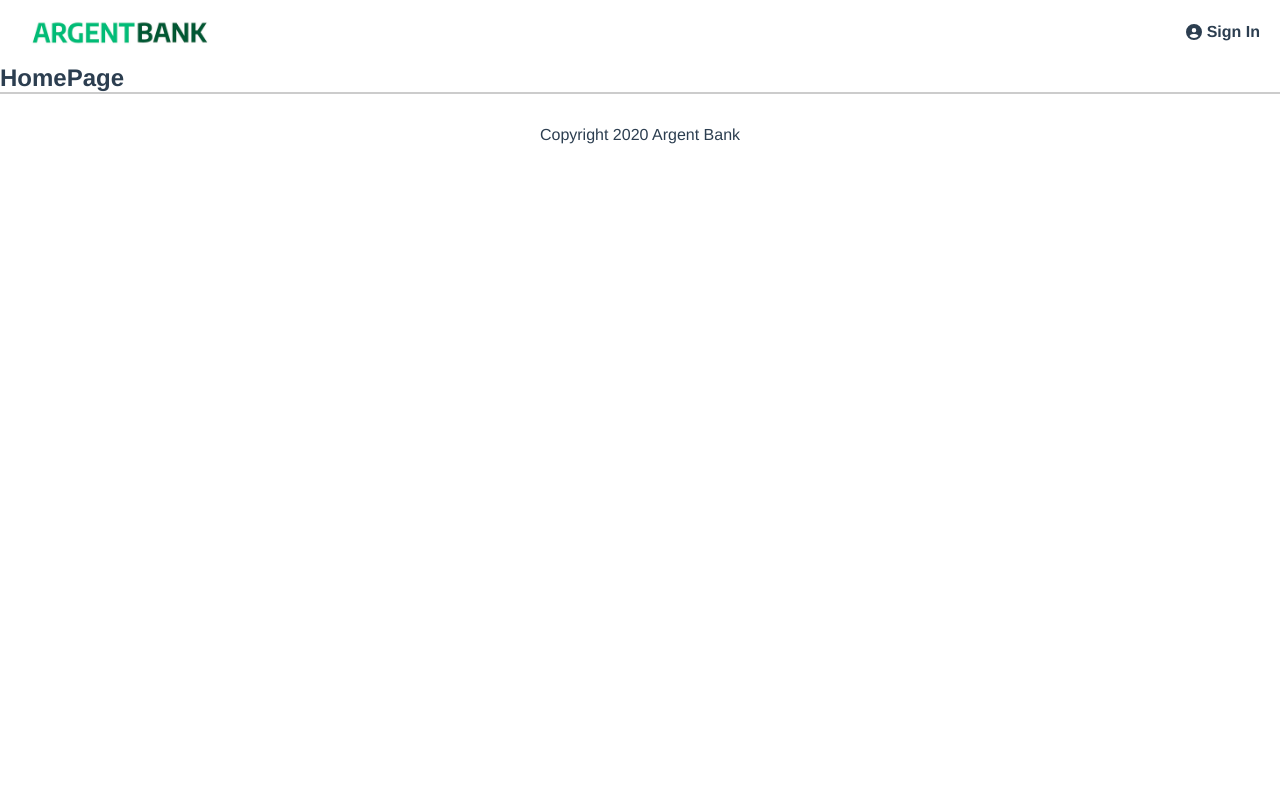
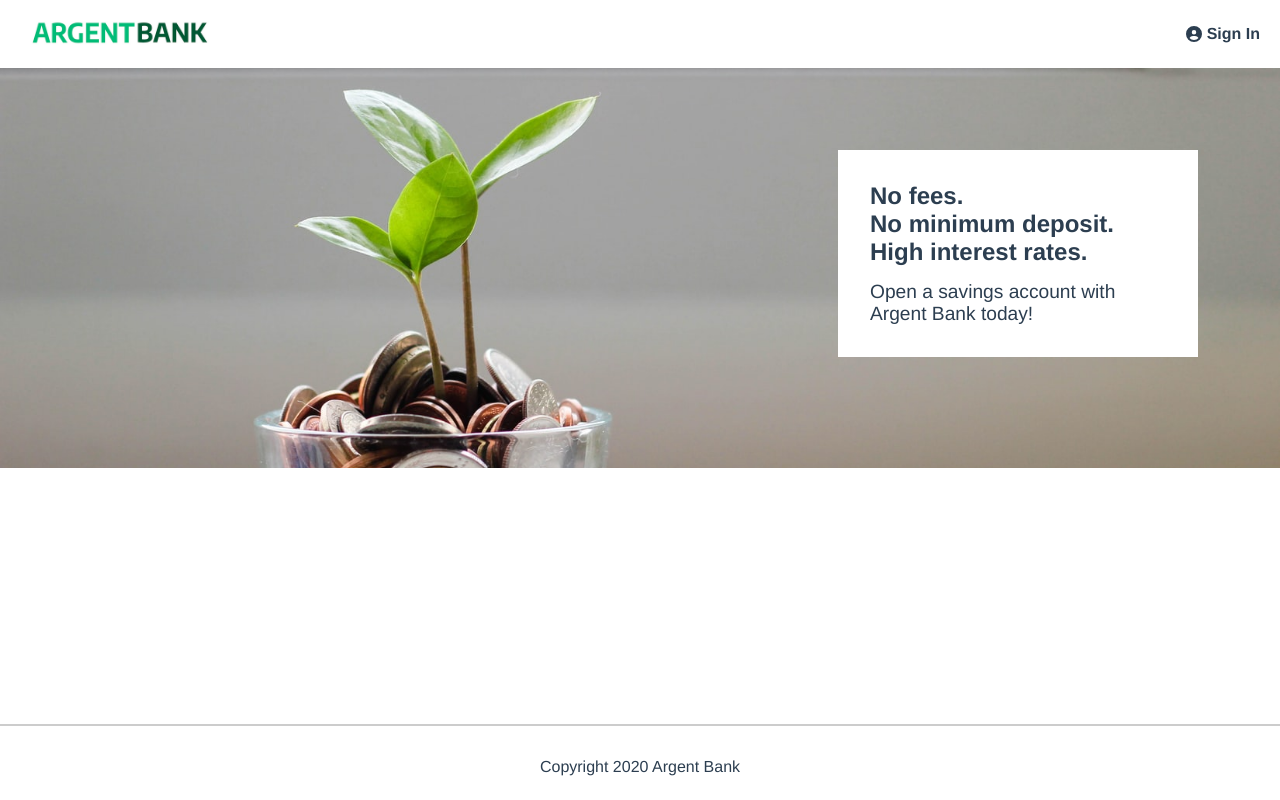
Before and after one commit to Karlito14/projet13ArgentBank, a React (Vite) app in the folder client/: page / in a window 1280 px wide. Built offline with nearby package versions, Linux system fonts and the light colour scheme.

Commit message:
design banner component

```diff
--- a/client/src/App.tsx
+++ b/client/src/App.tsx
@@ -1,13 +1,15 @@
-import { Outlet } from "react-router-dom";
+import { Outlet } from 'react-router-dom';
 import './assets/styles/global.scss';
-import { Header } from "./components/Header/Header";
-import { Footer } from "./components/Footer/Footer";
+import { Header } from './components/Header/Header';
+import { Footer } from './components/Footer/Footer';
 
 function App() {
   return (
-    <div>
+    <div className='container'>
       <Header />
-      <Outlet />
+      <main className='main'>
+        <Outlet />
+      </main>
       <Footer />
     </div>
   );
--- /dev/null
+++ b/client/src/assets/styles/_mixins.scss
@@ -0,0 +1,5 @@
+@mixin md {
+  @media screen and (max-width: 920px) {
+    @content;
+  }
+}
--- a/client/src/assets/styles/global.scss
+++ b/client/src/assets/styles/global.scss
@@ -20,3 +20,13 @@ a {
   text-decoration: none;
   color: variables.$color-text;
 }
+
+.container {
+  display: flex;
+  flex-direction: column;
+  min-height: 100vh;
+}
+
+.main {
+  flex: auto;
+}
--- /dev/null
+++ b/client/src/components/Banner/Banner.tsx
@@ -0,0 +1,15 @@
+import style from './banner.module.scss';
+
+export const Banner = (props: {image : string}) => {
+
+  return (
+    <div className={style.container} style={{backgroundImage: `url(${props.image})`}}>
+      <section className={style.container__content}>
+        <p className={style.container__content__subtitle}>No fees.</p>
+        <p className={style.container__content__subtitle}>No minimum deposit.</p>
+        <p className={style.container__content__subtitle}>High interest rates.</p>
+        <p className={style.container__content__subtitle_text}>Open a savings account with Argent Bank today!</p>
+      </section>
+    </div>
+  );
+};
--- /dev/null
+++ b/client/src/components/Banner/banner.module.scss
@@ -0,0 +1,28 @@
+.container {
+  height: 400px;
+  background-repeat: no-repeat;
+  background-size: cover;
+  background-position: 0% 33%;
+  position: relative;
+
+  &__content {
+    background-color: white;
+    width: 360px;
+    padding: 2rem;
+    margin: 2rem;
+    position: absolute;
+    right: 50px;
+    top: 50px;
+
+    &__subtitle {
+        font-size: 1.5rem;
+        font-weight: bold;
+
+
+        &_text {
+            margin-top: 15px;
+            font-size: 1.2rem;
+        }
+    }
+  }
+}
--- a/client/src/components/Header/Header.tsx
+++ b/client/src/components/Header/Header.tsx
@@ -6,10 +6,13 @@ import { Link } from 'react-router-dom';
 export const Header = () => {
   return (
     <header className={style.header}>
-      <img src={logo} alt="Logo Argent Bank" className={style.header__logo} />
+      <Link to={'/'}>
+        <img src={logo} alt="Logo Argent Bank" className={style.header__logo} />
+      </Link>
       <div className={style.header__action}>
-        <FaCircleUser className={style.header__action__icon} />
-        <Link to={'/signin'} className={style.header__action__link}>Sign In</Link>
+        <Link to={'/signin'} className={style.header__action__link}>
+          <FaCircleUser className={style.header__action__link__icon} />Sign In
+        </Link>
       </div>
     </header>
   );
--- a/client/src/components/Header/header.module.scss
+++ b/client/src/components/Header/header.module.scss
@@ -9,16 +9,16 @@
   }
 
   &__action {
-    display: flex;
-    justify-content: space-between;
-    align-items: center;
-
-    &__icon {
-      margin-right: 5px;
-    }
 
     &__link {
+      display: flex;
+      justify-content: space-between;
+      align-items: center;
       font-weight: 700;
+
+      &__icon {
+        margin-right: 5px;
+      }
     }
   }
 }
--- a/client/src/pages/Homepage/Homepage.tsx
+++ b/client/src/pages/Homepage/Homepage.tsx
@@ -1,3 +1,6 @@
+import { Banner } from '../../components/Banner/Banner';
+import background from '../../assets/img/bank-tree.jpeg';
+
 export const Homepage = () => {
-    return <h2>HomePage</h2>
-}
+  return <Banner image={background} />;
+};
```
